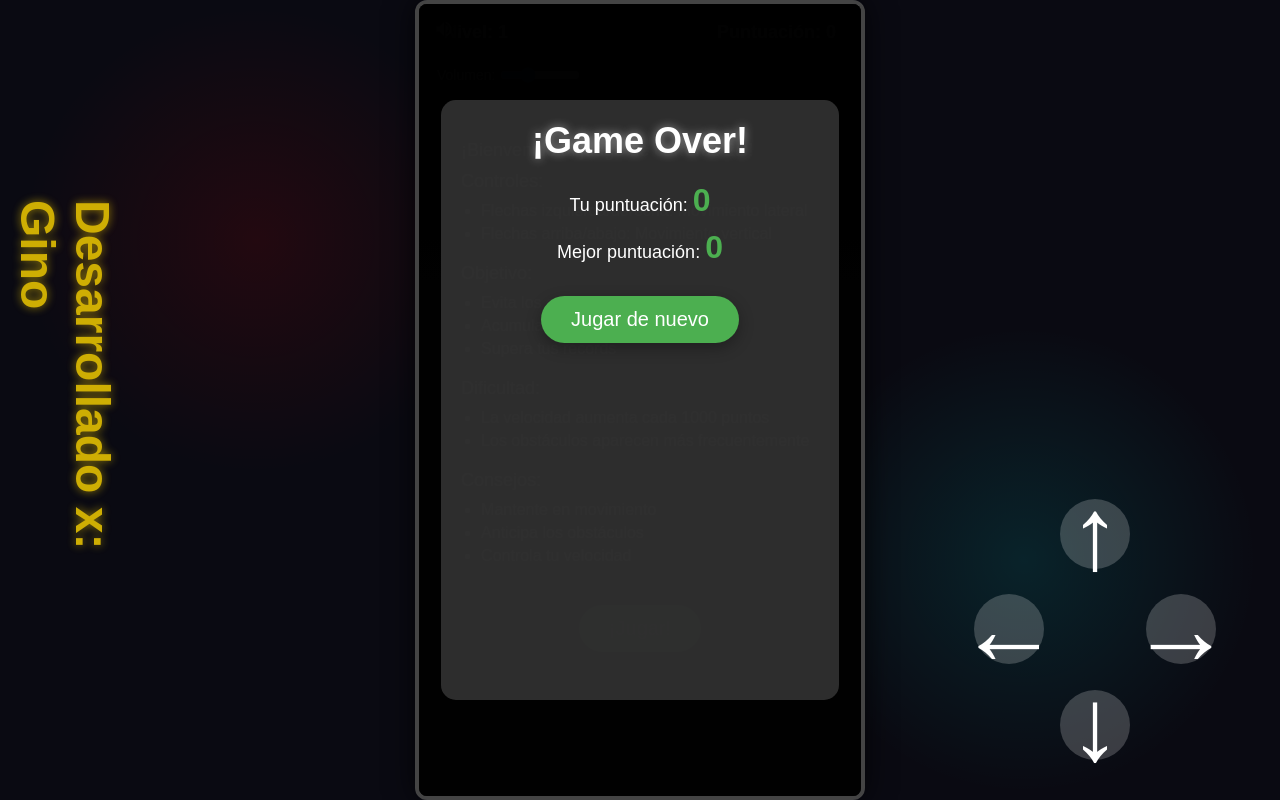
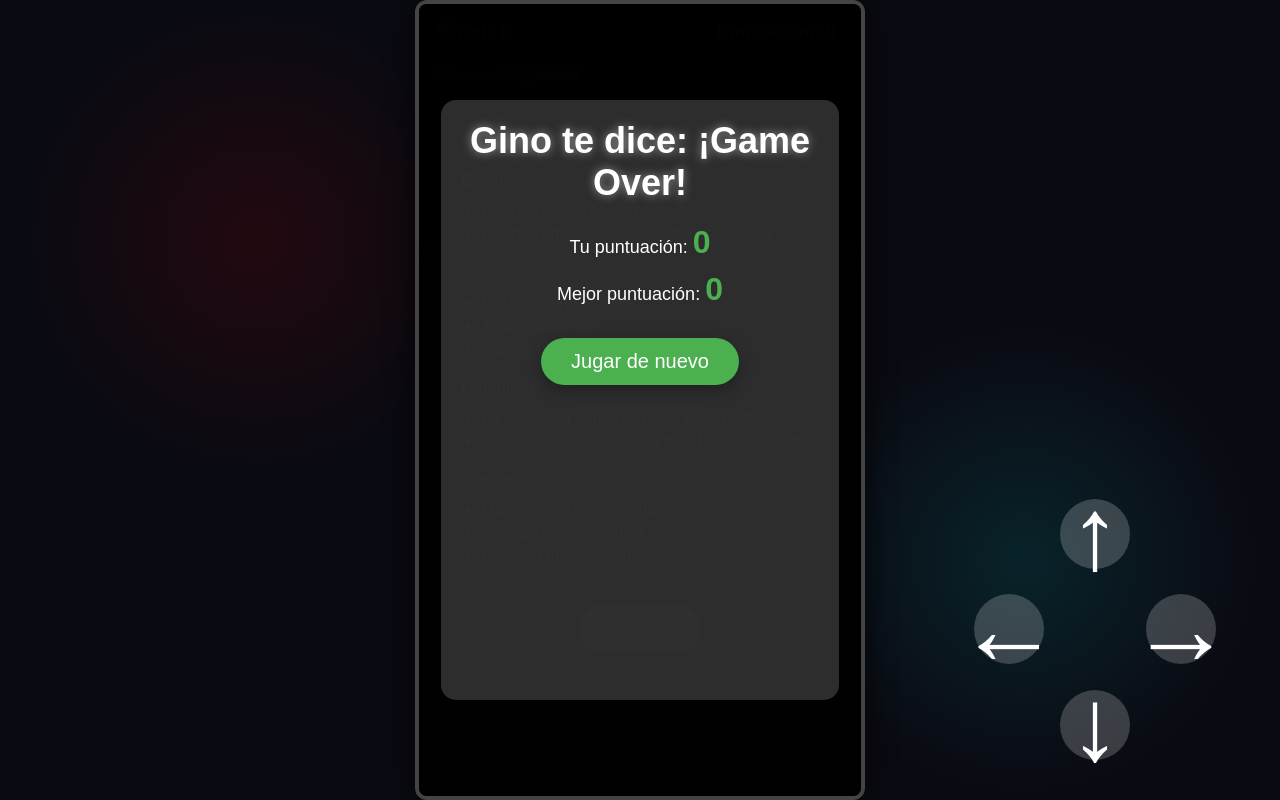
Before and after one commit to RPGrodri2001/JuegoCarreras2D, a plain HTML site: page index.html in a window 1280 px wide. Drawn offline with Linux system fonts and the light colour scheme.

Commit message:
agg mi nombre

```diff
--- a/css/style.css
+++ b/css/style.css
@@ -454,33 +454,3 @@ body {
     align-items: center;
     color: white;
 }
-
-/********* Estilos para el h1 fijo */
-.fixed-h2 {
-    position: fixed;
-    left: 10px;
-    top: 50%;
-    transform: translateY(-50%);
-    writing-mode: vertical-rl;
-    text-orientation: mixed;
-    color: #FFD700;
-    font-size: 3rem;
-    font-weight: bold;
-    text-shadow: 0 0 10px rgba(255, 215, 0, 0.7);
-    z-index: 1000;
-    opacity: 0.8;
-    transition: all 0.3s ease;
-    pointer-events: none;
-}
-
-.fixed-h2:hover {
-    opacity: 1;
-    text-shadow: 0 0 15px rgba(255, 215, 0, 0.9);
-}
-
-/* Asegurar que no interfiera en móviles */
-@media (max-width: 768px) {
-    .fixed-h2 {
-        display: none;
-    }
-}
--- a/index.html
+++ b/index.html
@@ -9,8 +9,6 @@
 
 </head>
 <body>
-    <h2 class="fixed-h2">Desarrollado x: Gino</h2>
-
 
     <div id="gameContainer">
         <div id="road"></div>
@@ -57,7 +55,8 @@
 
         <div id="gameOverScreen">
             <div class="game-over-content">
-                <h1>¡Game Over!</h1>
+                <h1>Gino te dice:
+                    ¡Game Over!</h1>
                 <p>Tu puntuación: <span id="finalScore">0</span></p>
                 <p>Mejor puntuación: <span id="highScore">0</span></p>
                 <button id="restartButton">Jugar de nuevo</button>
```
